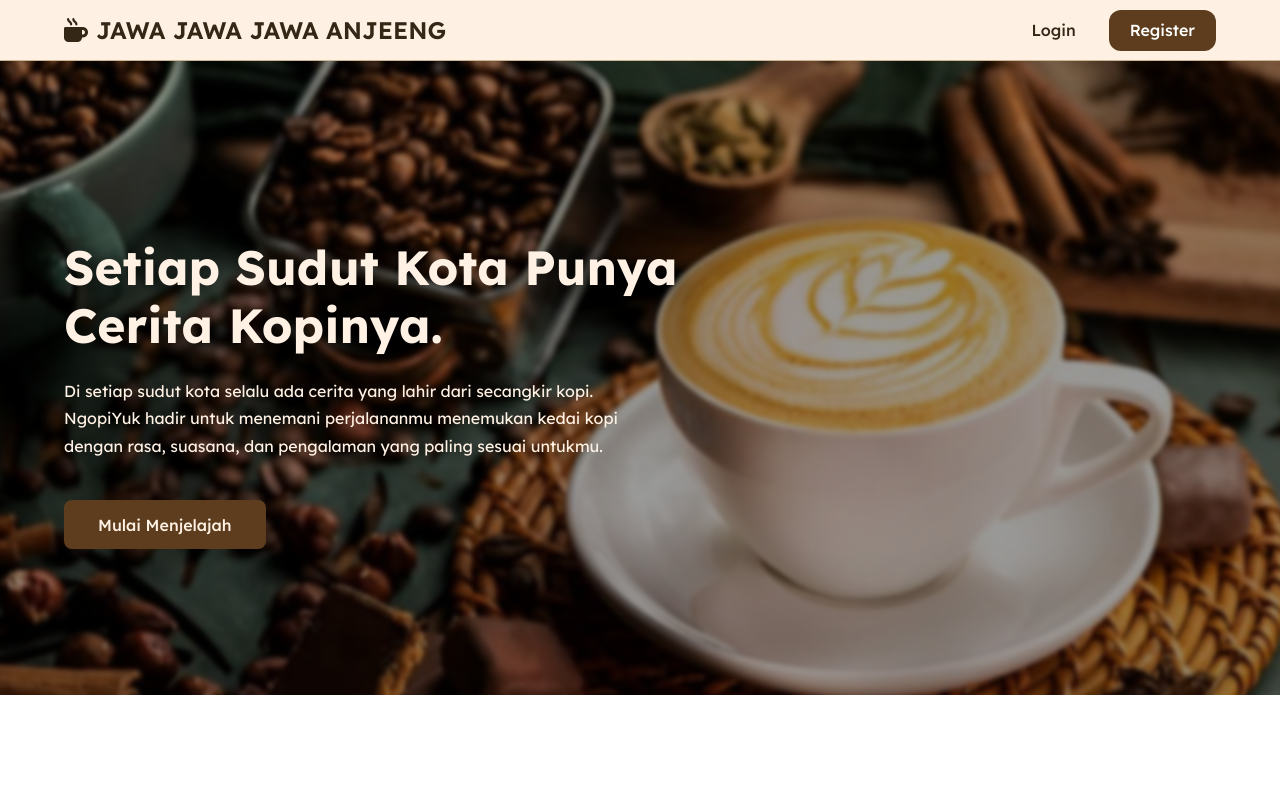
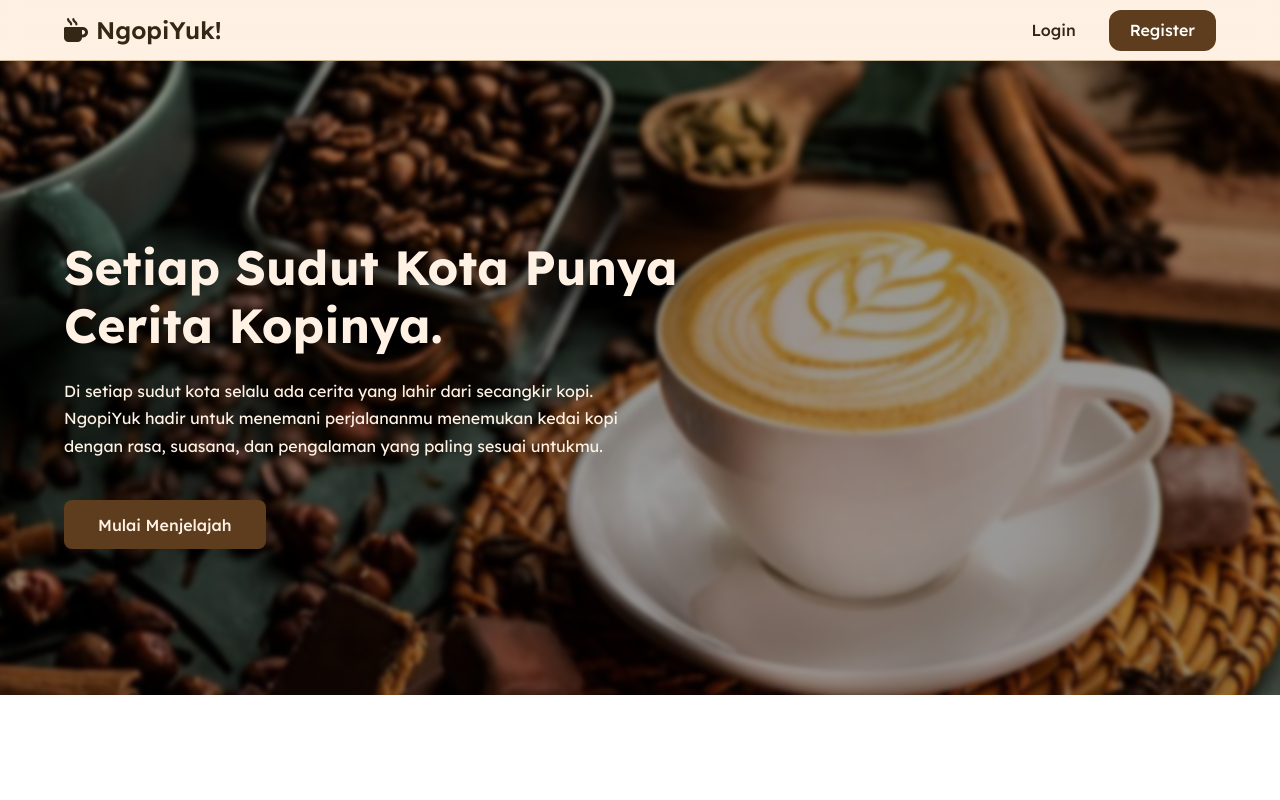
Before and after one commit to Zikra2244/ngopiyuk-frontend, a React (Vite) app: page / in a window 1280 px wide. Shown: the top 800 px of the page. Built offline with nearby package versions, Linux system fonts and the light colour scheme; no server answers.

Commit message:
ci/cd frontend

```diff
--- a/src/components/Header.jsx
+++ b/src/components/Header.jsx
@@ -53,7 +53,7 @@ const Header = () => {
       <div className={styles.logo}>
         <Link to={user ? "/home" : "/"}>
           <i className={`fas fa-mug-hot ${styles.logoIcon}`}></i>
-          JAWA JAWA JAWA ANJEENG
+          NgopiYuk!
         </Link>
       </div>
 
```
